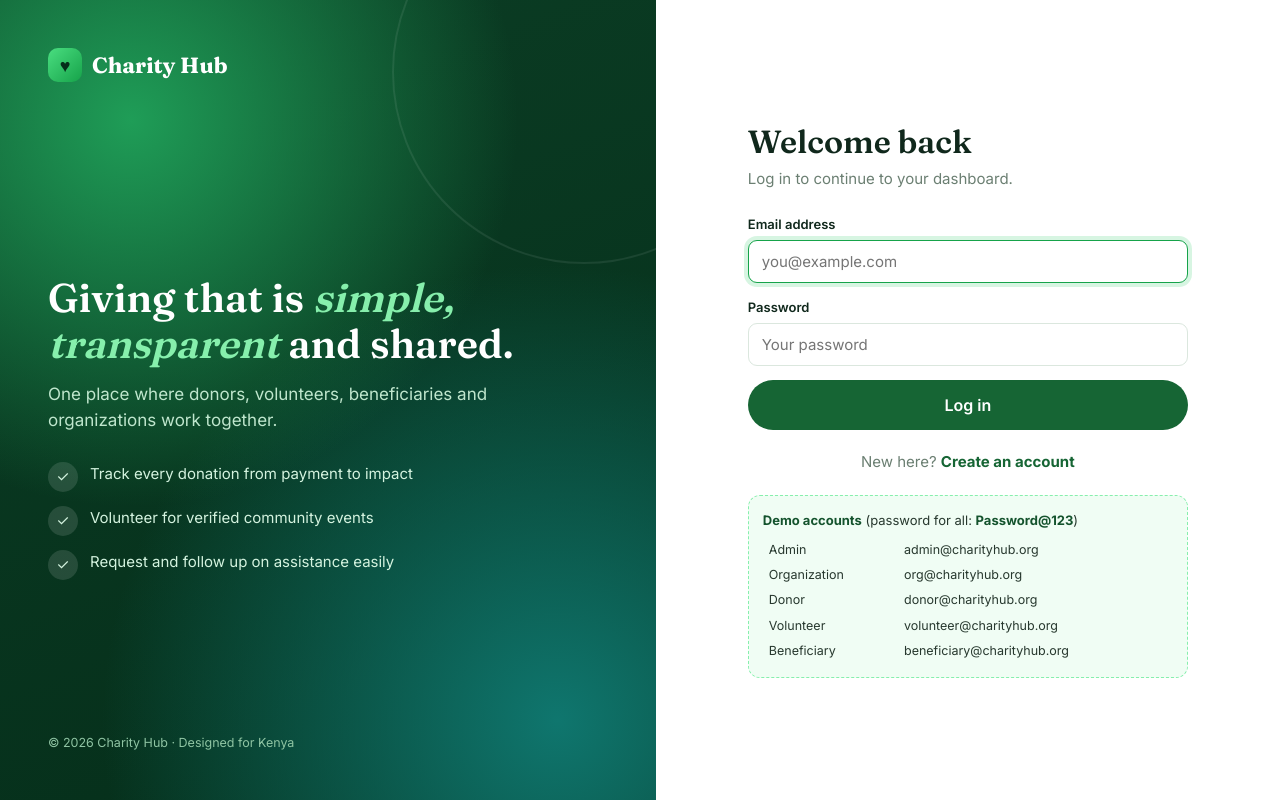
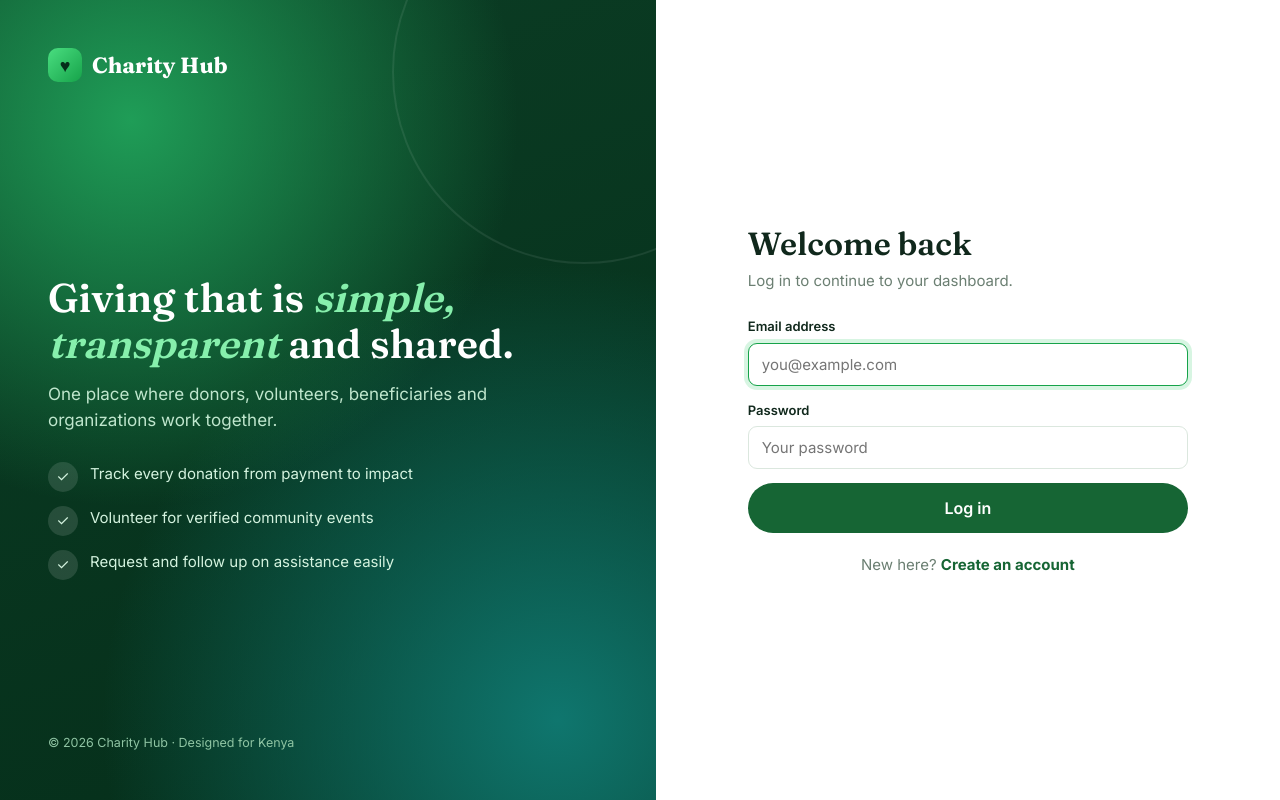
Before and after one commit to mungai19/CHARITY-HUB, a PHP site: page /CHARITY-HUB/auth/login.php in a window 1280 px wide. Run offline with PHP 8.4, Linux system fonts and the light colour scheme.

Commit message:
Remove demo accounts box from login page

```diff
--- a/auth/login.php
+++ b/auth/login.php
@@ -60,13 +60,5 @@ $pageTitle = 'Log in';
       <button class="btn btn-block btn-lg" type="submit">Log in</button>
     </form>
     <p class="switch">New here? <a href="<?= url('auth/register.php') ?>"><b>Create an account</b></a></p>
-    <div class="demo"><b>Demo accounts</b> (password for all: <b>Password@123</b>)
-      <table>
-        <tr><td>Admin</td><td>admin@charityhub.org</td></tr>
-        <tr><td>Organization</td><td>org@charityhub.org</td></tr>
-        <tr><td>Donor</td><td>donor@charityhub.org</td></tr>
-        <tr><td>Volunteer</td><td>volunteer@charityhub.org</td></tr>
-        <tr><td>Beneficiary</td><td>beneficiary@charityhub.org</td></tr>
-      </table></div>
   </div></div>
 </div></body></html>
```
